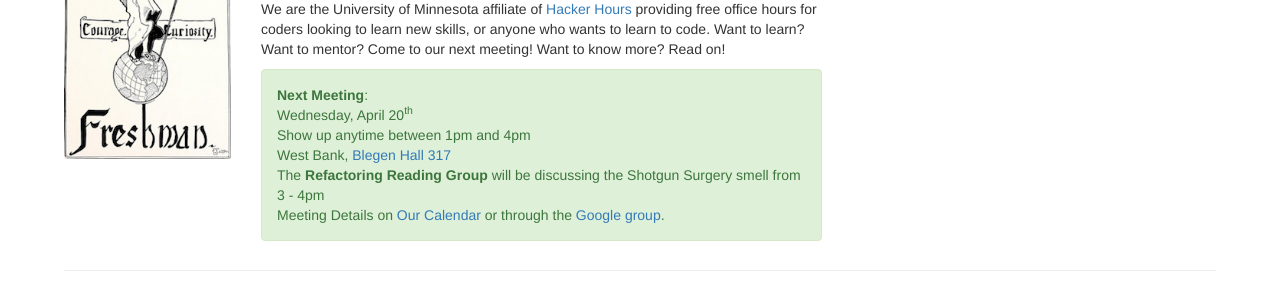
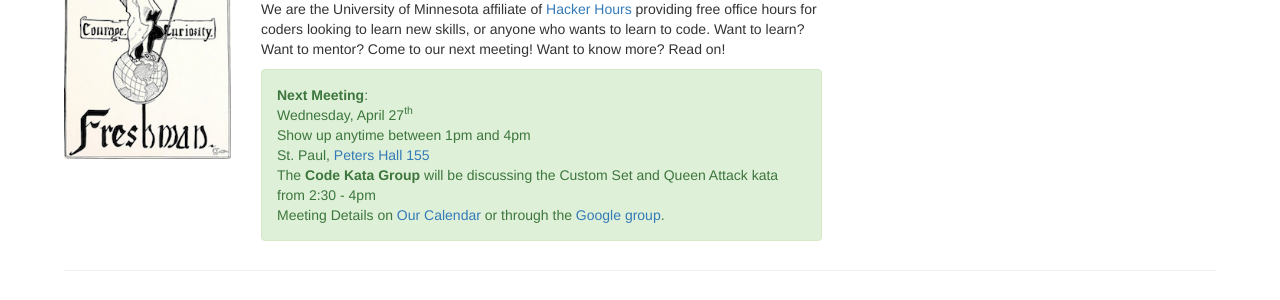
Before and after one commit to umnhackerhours/umnhackerhours.github.io, a Jekyll site: the page built from index.markdown, in a window 1280 px wide. Shown: the part 175-475 px from the top of the page. Built offline with Jekyll 4.4.1, drawn with Linux system fonts in a browser that asks for light colours.

Commit message:
April 27 meeting

```diff
--- a/index.markdown
+++ b/index.markdown
@@ -13,7 +13,7 @@ description: Home
       <div class="alert alert-success" role="alert">
         <a class="anchor" id="next_meeting"></a>
         <strong>Next Meeting</strong>:<br />
-        Wednesday, April 20<sup>th</sup><br />
+        Wednesday, April 27<sup>th</sup><br />
         Show up anytime between 1pm and 4pm<br />
         <!-- East Bank, <a href="http://campusmaps.umn.edu/amundson-hall">Amundson Hall 120</a><br /> -->
         <!-- West Bank, <a href="http://campusmaps.umn.edu/blegen-hall">Blegen Hall 317</a><br /> -->
@@ -21,8 +21,8 @@ description: Home
         <!-- The <strong>Code Kata Group</strong> will be discussing the <a href="https://github.com/exercism/x-common/blob/master/bob.md">Bob kata</a> from 2:30 - 4pm<br /> -->
         <!-- The <strong>Refactoring Reading Group</strong> will be discussing the <a href="https://refactoring.guru/smells/long-method">Long Method Smell</a> from 3 - 4pm<br /> -->
 
-        West Bank, <a href="http://campusmaps.umn.edu/blegen-hall">Blegen Hall 317</a><br />
-        The <strong>Refactoring Reading Group</strong> will be discussing the Shotgun Surgery smell from 3 - 4pm<br />
+        St. Paul, <a href="http://campusmaps.umn.edu/peters-hall">Peters Hall 155</a><br />
+        The <strong>Code Kata Group</strong> will be discussing the Custom Set and Queen Attack kata from 2:30 - 4pm<br />
         Meeting Details on <a href="https://www.google.com/calendar/embed?src=umn.edu_ii9odmho4m63bsq19879mu0iis%40group.calendar.google.com&ctz=America/Chicago">Our Calendar</a> or through the <a href='https://groups.google.com/a/umn.edu/d/hackerhours'>Google group</a>.
       </div>
     </div>
```
